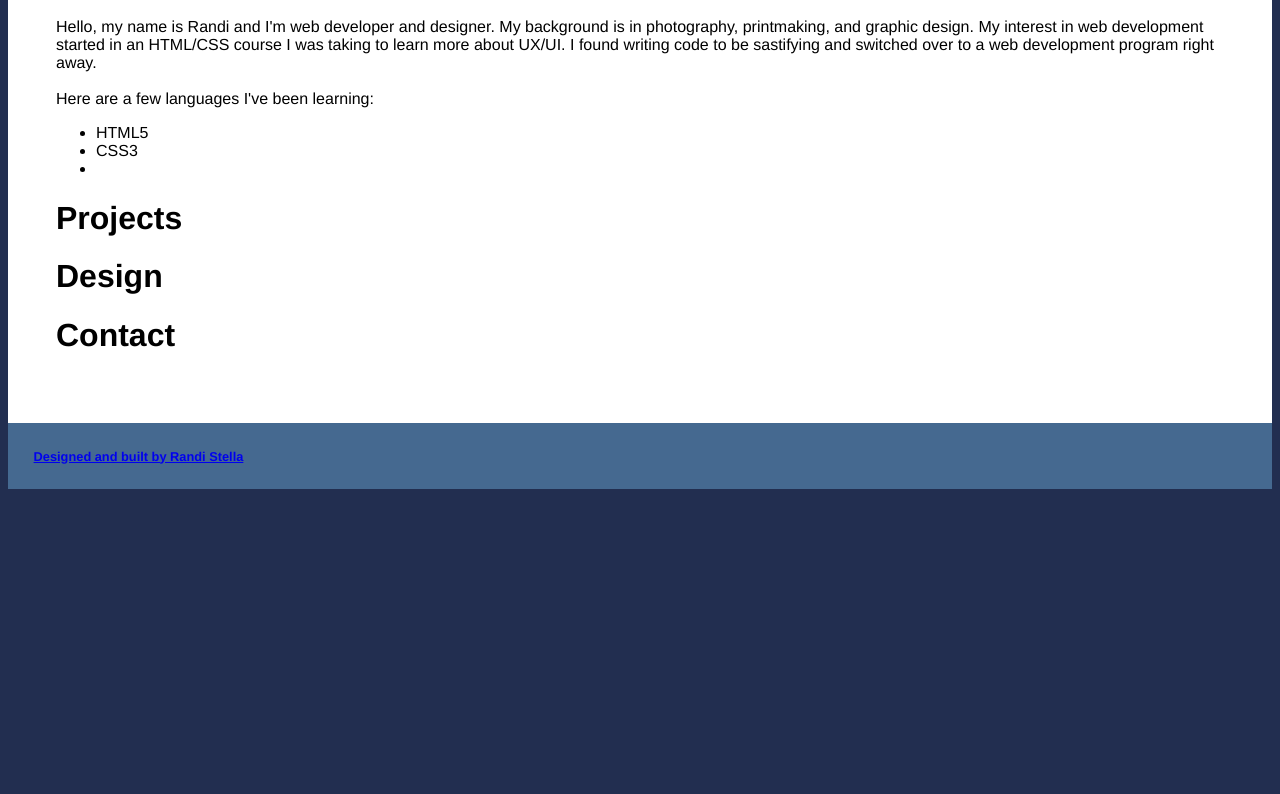
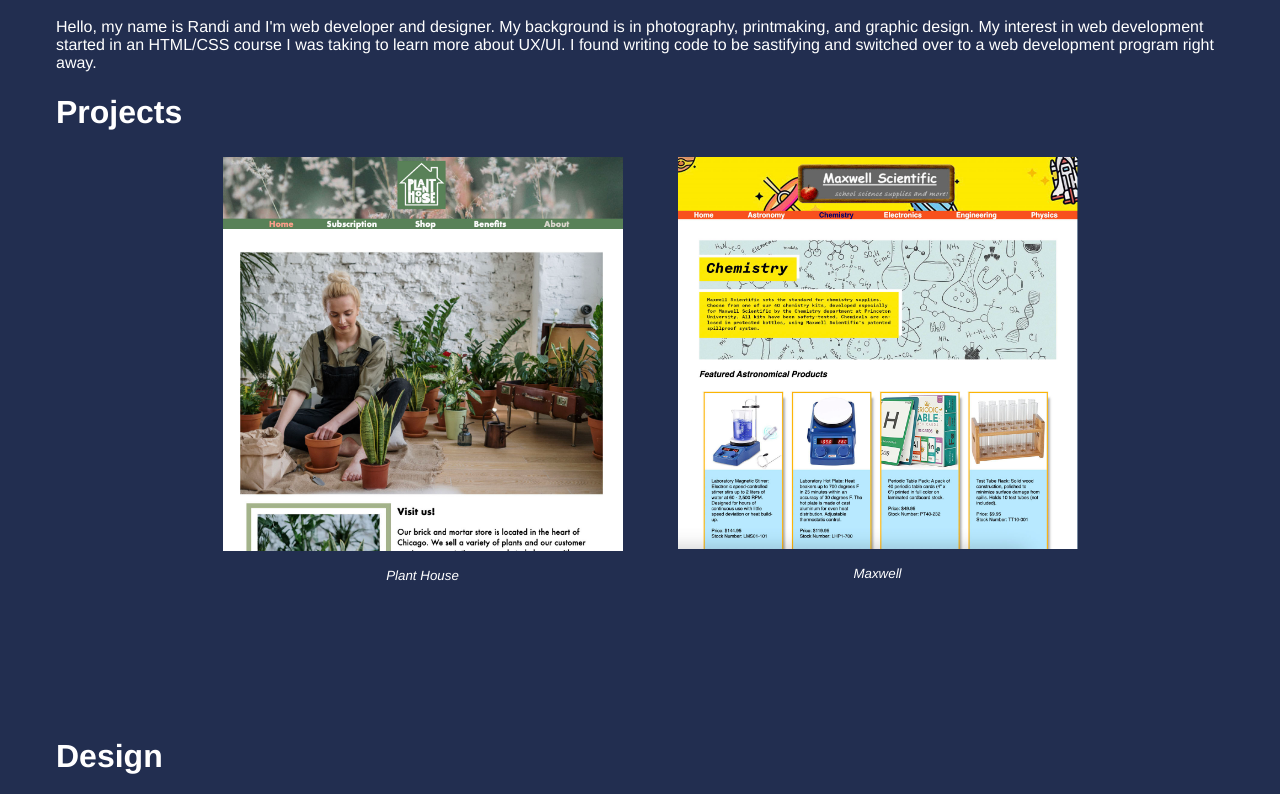
Before and after one commit to randistella/personal-website, a plain HTML site: page index.html in a window 1280 px wide. Shown: the part 382-1176 px from the top of the page. Before the commit the page ends 879 px from the top, so only its background shows below. Drawn offline with Linux system fonts and the light colour scheme.

Commit message:
flexbox containers added

```diff
--- a/index.html
+++ b/index.html
@@ -39,18 +39,21 @@ function myFunction() {
         RESUME BUTTON!
 
         <h1 id="about">About Me</h1>
-        Hello, my name is Randi and I'm web developer and designer. My background is in photography, printmaking, and graphic design. My interest in web development started in an HTML/CSS course I was taking to learn more about UX/UI. I found writing code to be sastifying and switched over to a web development program right away.<br><br>
-
-        Here are a few languages I've been learning:
-        <ul>
-        <li>HTML5</li>
-        <li>CSS3</li>
-        <li></li></ul>
-
-
+        Hello, my name is Randi and I'm web developer and designer. My background is in photography, printmaking, and graphic design. My interest in web development started in an HTML/CSS course I was taking to learn more about UX/UI. I found writing code to be sastifying and switched over to a web development program right away.
 
         <h1 id="projects">Projects</h1>
-
+        <div class='photo-grid-container'>
+            <div class='photo-grid'>
+                <div class='photo-grid-item'>
+                    <img class="photo" src="assets/planthouse2.jpg" alt="plant house"/>
+                    <p class="project_info">Plant House</p>
+                </div>
+                <div class='photo-grid-item'>
+                    <img class="photo" src="assets/maxwell.jpg" alt="maxwell"/>
+                    <p class="project_info">Maxwell</p>
+                </div>
+            </div>
+        </div>
         <h1 id="design">Design</h1>
 
         <h1 id="contact">Contact</h1>
--- a/website.css
+++ b/website.css
@@ -1,66 +1,6 @@
 @charset "UTF-8";
 /* CSS Document */
 * { box-sizing: border-box; }
-body {
-    font-family: Helvetica, sans-serif;
-    background-color: #222E50;
-}
-#wrapper {
-    background-color: #222E50;
-    /*color: #FB9F89;*/
-    width: 80%;
-    margin: auto;
-    min-width: 850px;
-    max-width: 1200px;
-}
-
-.img, img {
-    width: 100%;
-    height: auto;
-}
-main {
-    display: block;
-    padding: 3em;
-    background-color: #FFFFFF;
-    color: #000000;
-}
-
-footer {
-    background-color: #456990;
-	font-size: .8em;
-	text-align: left;
-    padding: 2em;
-    font-weight: 600;
-}
-
-
-.floatleft {
-    float:left;
-    margin:auto;
-    width: auto;
-    text-align: center;
-    font-style: italic;
-    font-size: smaller;
-    text-indent: 0;
-    border: 10px #A3B18A solid;
-    margin: 1em;
-    padding: 1em;
-}
-.floatright {
-    float:right;
-    margin:auto;
-    width: auto;
-    text-align: center;
-    font-style: italic;
-    font-size: smaller;
-    text-indent: 0;
-    border: 10px #A3B18A solid;
-    margin: 1em;
-    padding: 1em;
-}
-.clearfix {
-    overflow: auto;
-}
 
 .topnav {
     overflow: hidden;
@@ -93,6 +33,65 @@ footer {
     display: none;
 }
 
+body {
+    font-family: Helvetica, sans-serif;
+    background-color: #222E50;
+}
+#wrapper {
+    background-color: #222E50;
+    /*color: #FB9F89;*/
+    width: 80%;
+    margin: auto;
+    min-width: 850px;
+    max-width: 1200px;
+}
+
+img.photo {
+    width: 100%;
+    height: auto;
+}
+
+main {
+    display: block;
+    padding: 3em;
+    background-color: #222E50;
+    color: #FFFFFF;
+}
+
+footer {
+    background-color: #456990;
+	font-size: .8em;
+	text-align: left;
+    padding: 2em;
+    font-weight: 600;
+}
+
+
+/*photo grid*/
+.photo-grid-container {
+    align-items: center;
+    padding-bottom: 120px;
+  }
+
+.photo-grid {
+    display: flex;
+    justify-content: center;
+    flex-wrap: wrap;
+    gap: 35px;
+  }
+
+.photo-grid-item {
+    width: 400px;
+    height: auto;
+    margin: 5px 0px 0px 20px;
+  }
+
+p.project_info {
+    text-align: center;
+    font-style: italic;
+    font-size: smaller;
+}
+
 /*RESPOSIVE CSS BELOW*/
 @media screen and (max-width: 600px) {
     .topnav a:not(:first-child) {display: none;}
@@ -116,6 +115,7 @@ footer {
   }
 
 }
+
 
 
 
@@ -222,4 +222,32 @@ div.shop
 
   <a href="javascript:void(0);" class="icon" onclick="myFunction()"></a>
 
+
+.floatleft {
+    float:left;
+    margin:auto;
+    width: auto;
+    text-align: center;
+    font-style: italic;
+    font-size: smaller;
+    text-indent: 0;
+    border: 10px #A3B18A solid;
+    margin: 1em;
+    padding: 1em;
+}
+.floatright {
+    float:right;
+    margin:auto;
+    width: auto;
+    text-align: center;
+    font-style: italic;
+    font-size: smaller;
+    text-indent: 0;
+    border: 10px #A3B18A solid;
+    margin: 1em;
+    padding: 1em;
+}
+.clearfix {
+    overflow: auto;
+
 */
```
Also changed, not shown: assets/maxwell.jpg (added), assets/planthouse2.jpg (added).
